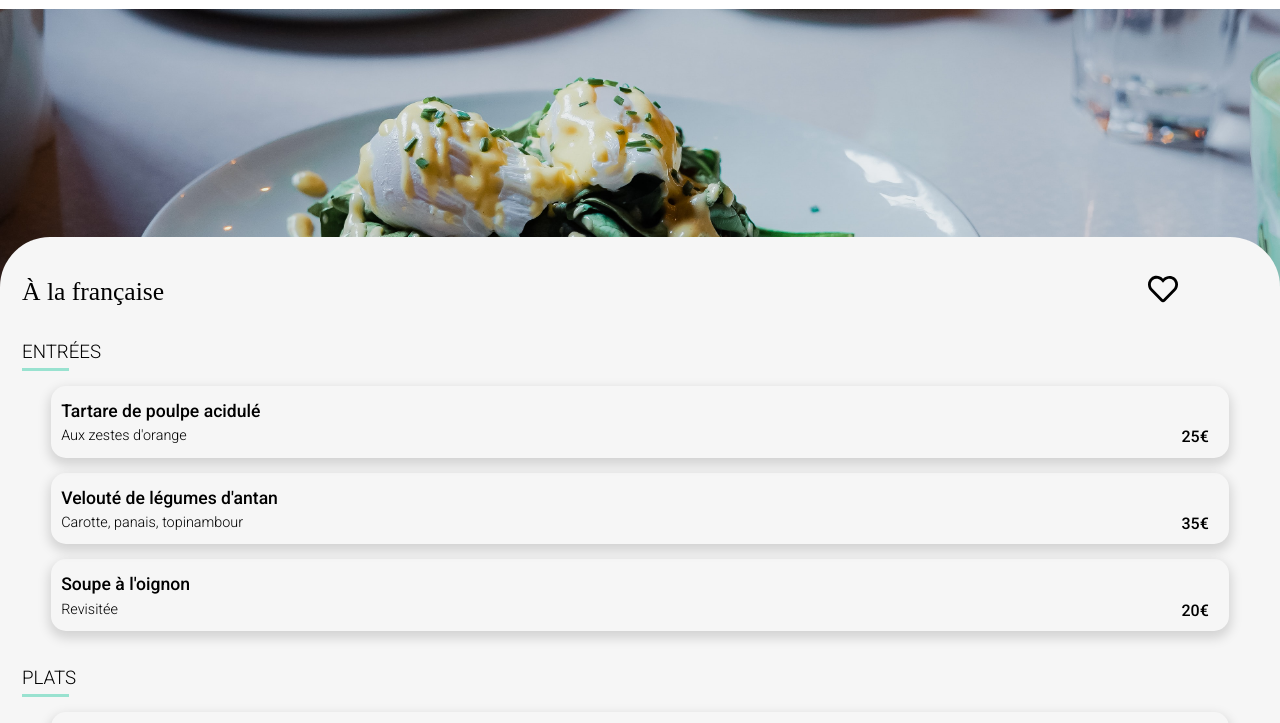
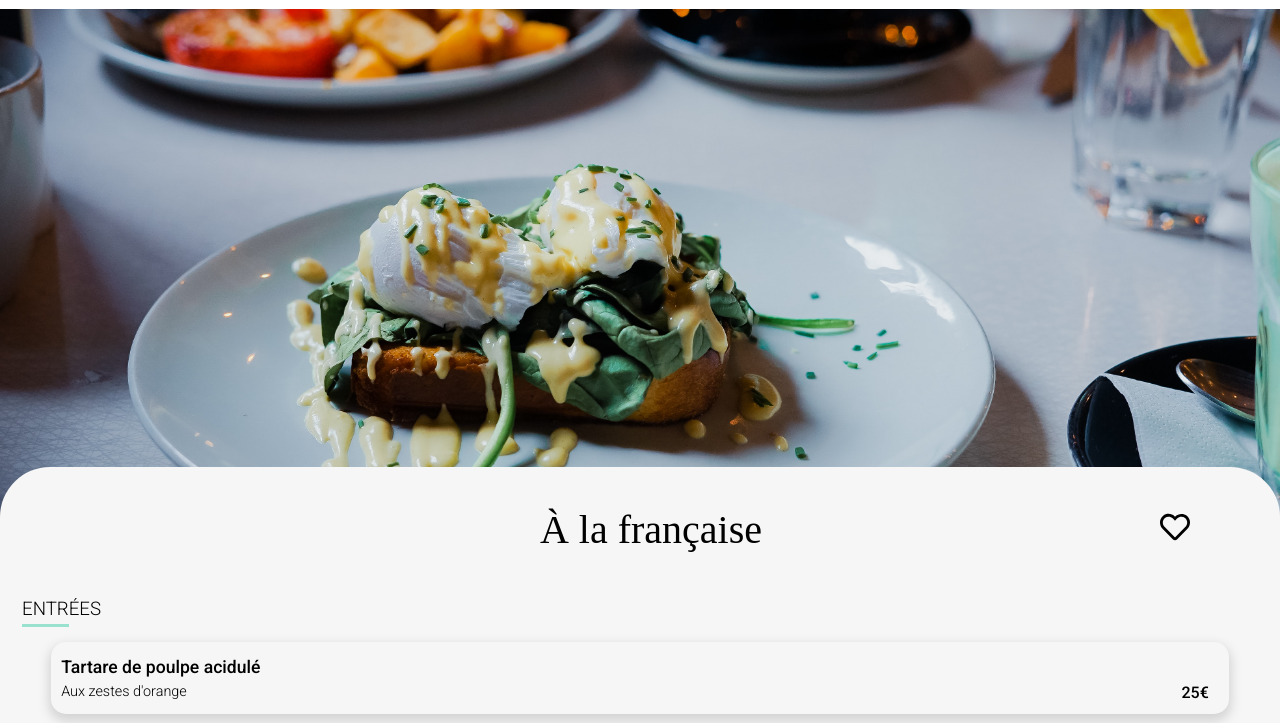
Before and after one commit to Nyrwenn/Fannyparis_3_20122021, a plain HTML site: page restaurant-a-la-francaise.html in a window 1280 px wide. Shown: the part 77-800 px from the top of the page. Drawn offline with Linux system fonts and the light colour scheme; a web font is replaced by a local one.

Commit message:
adaptation 4K Pmenu

```diff
--- a/Sass/components/_animations.scss
+++ b/Sass/components/_animations.scss
@@ -141,6 +141,9 @@
           }
           .p-rest{
               @include heart-big;
+              @include tablet-desktop{
+                margin-top: 45px;
+              }
         }
 
       }
--- a/Sass/components/_restaurantspage.scss
+++ b/Sass/components/_restaurantspage.scss
@@ -1,14 +1,26 @@
+
+main{
+    max-width: $width4k;
+    margin: auto;
+}
+
 .img_container{
     display: flex;
     width: $fullwidth;
-    height: 285px;
     overflow: hidden;
+    height: 65vw;
+    @include tablet-desktop{
+        max-height: 650px;
+    }
+}
 
-    .img_restaurants{
+.img_restaurants{
     width: $fullwidth;
     display: flex;
     align-self: center;
-}
+    @include tablet-desktop{
+        margin-top: -15%;
+    }
 }
 
 .container_menus{
@@ -16,13 +28,20 @@
     background: $background-light;
     border-radius: 50px 50px 0 0;
     position: relative;
-    margin-top: -57px;
+    margin-top: -45px;
+    @include tablet-desktop{
+        margin-top: -15%;
+
+    }
 }
 
 .name-logo{
     @include FR;
     width: $fullwidth;
     justify-content: space-between;
+    @include tablet-desktop{
+        justify-content: center;
+    }
 }
 
 h1.restaurants_name{
@@ -31,6 +50,9 @@ h1.restaurants_name{
     font-weight: 200;
     margin-top: 40px;
     margin-left: $margin-l-base;
+    @include tablet-desktop{
+        font-size: 2.5rem;
+    }
 }
 
 .bloc_menus{
--- a/Sass/layout/_header.scss
+++ b/Sass/layout/_header.scss
@@ -5,7 +5,7 @@ header{
 
 #logo_header{
     display: flex;
-    width: 100%;
+    width: $fullwidth;
     justify-content: center;
     box-shadow: 1px 2px 8px 0px rgba(53,53,53,0.28);
 }
@@ -26,5 +26,4 @@ header{
     left: 25px;
     top: 25px;
     color: $color-dark;
-
 }
--- a/Sass/layout/footer.scss
+++ b/Sass/layout/footer.scss
@@ -11,7 +11,7 @@ footer{
 #logo_footer{
     margin: 20px;
     filter: invert(100%);
-    width: 20%;
+    width: 100px;
 }
 
 .logo_footer_img{
--- a/Sass/utils/_mixins.scss
+++ b/Sass/utils/_mixins.scss
@@ -61,7 +61,7 @@
 @mixin heart-big{
     position: absolute;
     margin-top: 37px;
-    right: 8%;
+    right: 7%;
 }
 
 @mixin heart-full{
--- a/Sass/utils/_variables.scss
+++ b/Sass/utils/_variables.scss
@@ -15,7 +15,7 @@ $color-tertiary-dark: darken($color-tertiary,40%);
 $margin-l-base: 22px;
 $margin-b: 15px;
 $gradiant: linear-gradient($color-secondary, $color-primary);
-$width4k: 1400px;
+$width4k: 1600px;
 $breakpoints:(
     mobile: 767px,
     tablet-desktop: 768px
--- a/restaurant-a-la-francaise.html
+++ b/restaurant-a-la-francaise.html
@@ -1,7 +1,5 @@
 <!DOCTYPE html>
 <html lang="fr">
-
-<body>
 
 <head>
     <meta charset="UTF-8">
@@ -10,10 +8,11 @@
     <link href="all.css" rel="stylesheet">
     <link rel="stylesheet" href="./Sass/public/css/style.css">
     <link rel="stylesheet" href="https://pro.fontawesome.com/releases/v5.10.0/css/all.css"
-            integrity="sha384-AYmEC3Yw5cVb3ZcuHtOA93w35dYTsvhLPVnYs9eStHfGJvOvKxVfELGroGkvsg+p"
-            crossorigin="anonymous" />
+        integrity="sha384-AYmEC3Yw5cVb3ZcuHtOA93w35dYTsvhLPVnYs9eStHfGJvOvKxVfELGroGkvsg+p" crossorigin="anonymous" />
     <title>À la française</title>
 </head>
+
+<body>
 
     <header>
         <div id="logo_header">
```
Also changed, not shown: index.html (+18 -18 lines), restaurant-la-note-enchantee.html (+4 -3 lines), restaurant-la-palette-du-gout.html (+3 -3 lines), Sass/public/css/style.css, 1 other file. Lines whose indentation alone changed are shown as unchanged.
